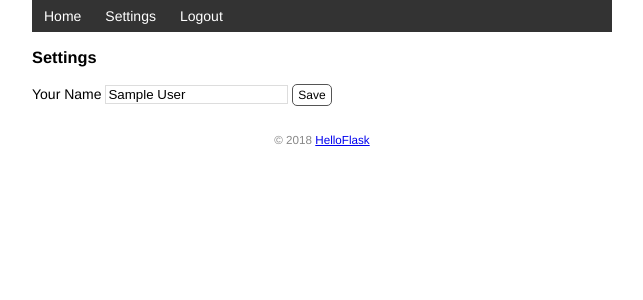
After one commit to sobremesala/my-watchlist, a Flask app: page /settings in a window 1280 px wide. The commit adds this page. Shown: the top 300 px of the page, without its empty margins (318-961 px from the left). Run offline with Flask 3, Linux system fonts and the light colour scheme; the visitor is signed in with stand-in values (Sample User, id 1).

Commit message:
User authentication with Flask-Login

```diff
--- a/app.py
+++ b/app.py
@@ -1,49 +1,43 @@
-from flask import Flask, render_template,request,flash
-from flask_sqlalchemy import SQLAlchemy
-import click
-import os
+from flask import Flask, render_template
+from flask import request, url_for, redirect, flash
+from werkzeug.security import generate_password_hash, check_password_hash
+from flask_login import LoginManager, UserMixin, login_user, login_required, logout_user, current_user
+# 从 flask 包导入 Flask 类，通过实例化这个类，创建一个程序对象 app:
+from markupsafe import escape
+from flask_sqlalchemy import SQLAlchemy  # 导入扩展类
 import sys
-from flask import url_for
-from markupsafe import escape
-app = Flask(__name__)
-
-# ...
 WIN = sys.platform.startswith('win')
 if WIN:  # 如果是 Windows 系统，使用三个斜线
     prefix = 'sqlite:///'
 else:  # 否则使用四个斜线
     prefix = 'sqlite:////'
 
+app = Flask(__name__)
+app.secret_key = '123'
+login_manager = LoginManager(app)  # 实例化扩展类
+login_manager.login_view = 'login'
+import os
+import click
+# 设置数据库URL
 app.config['SQLALCHEMY_DATABASE_URI'] = prefix + os.path.join(app.root_path, 'data.db')
 app.config['SQLALCHEMY_TRACK_MODIFICATIONS'] = False  # 关闭对模型修改的监控
 # 在扩展类实例化前加载配置
 db = SQLAlchemy(app)
 
-## 创建数据库模型
-class User(db.Model):  # 表名将会是 user（自动生成，小写处理）
-    id = db.Column(db.Integer, primary_key=True)  # 主键
-    name = db.Column(db.String(20))  # 名字
-class Movie(db.Model):  # 表名将会是 movie
-    id = db.Column(db.Integer, primary_key=True)  # 主键
-    title = db.Column(db.String(60))  # 电影标题
-    year = db.Column(db.String(4))  # 电影年份
-
-@app.cli.command()  # 注册为命令，可以传入 name 参数来自定义命令
-@click.option('--drop', is_flag=True, help='Create after drop.')  # 设置选项
-def initdb(drop):
-    """Initialize the database."""
-    if drop:  # 判断是否输入了选项
-        db.drop_all()
-    db.create_all()
-    click.echo('Initialized database.')  # 输出提示信息
 
 
+@app.errorhandler(404)  # 传入要处理的错误代码
+def page_not_found(e):  # 接受异常对象作为参数
+    user = User.query.first()
+    return render_template('404.html', user=user), 404  # 返回模板和状态码
+
+# 创建自定义命令 forge。执行 flask forge 命令就会把所有虚拟数据添加到数据库里：
 @app.cli.command()
 def forge():
     """Generate fake data."""
     db.create_all()
     # 全局的两个变量移动到这个函数内
-    name = 'Grey Lili'
+    name = 'Grey Li'
     movies = [
         {'title': 'My Neighbor Totoro', 'year': '1988'},
         {'title': 'Dead Poets Society', 'year': '1989'},
@@ -75,21 +69,21 @@ def inject_user():
 def page_not_found(e):
     return render_template('404.html'), 404
 
+# 在设置了数据库的前提下，负责显示主页的 index 可以从数据库里读取真实的数据：
 @app.route('/', methods=['GET', 'POST'])
 def index():
+    # 创建电影条目
     if request.method == 'POST':  # 判断是否是 POST 请求
         # 获取表单数据
+        if not current_user.is_authenticated:  # 如果当前用户未认证
+            return redirect(url_for('index'))  # 重定向到主页
         title = request.form.get('title')  # 传入表单对应输入字段的 name 值
         year = request.form.get('year')
         # 验证数据
         if not title or not year or len(year) > 4 or len(title) > 60:
             flash('Invalid input.')  # 显示错误提示
-            #app.config['SECRET_KEY'] = 'dev'  # 等同于 app.secret_key = 'dev'
             return redirect(url_for('index'))  # 重定向回主页
         # 保存表单数据到数据库
-        if not title or not year or len(year) != 4 or len(title) > 60:
-            flash('Invalid title or year!')
-            return redirect(url_for('index'))  # 重定向回主页
         movie = Movie(title=title, year=year)  # 创建记录
         db.session.add(movie)  # 添加到数据库会话
         db.session.commit()  # 提交数据库会话
@@ -99,7 +93,50 @@ def index():
     movies = Movie.query.all()
     return render_template('index.html', movies=movies)
 
+
+
+# 使用 MarkupSafe（Flask 的依赖之一）提供的 escape() 函数对 name 变量进行转义处理，比如把 < 转换成 &lt;。这样在返回响应时浏览器就不会把它们当做代码执行。
+@app.route('/user/<name>')
+def user_page(name):
+    return f'User: {escape(name)}'
+
+
+@app.route('/test')
+def test_url_for():
+    # 下面是一些调用示例（请访问 http://localhost:5000/test 后在命令行窗口查看输出的 URL）：
+    print(url_for('hello'))  # 生成 hello 视图函数对应的 URL，将会输出：/
+    # 注意下面两个调用是如何生成包含 URL 变量的 URL 的
+    print(url_for('user_page', name='greyli'))  # 输出：/user/greyli
+    print(url_for('user_page', name='peter'))  # 输出：/user/peter
+    print(url_for('test_url_for'))  # 输出：/test
+    # 下面这个调用传入了多余的关键字参数，它们会被作为查询字符串附加到 URL 后面。
+    print(url_for('test_url_for', num=2))  # 输出：/test?num=2
+    return 'Test page'
+
+
+
+# 编写一个自定义命令initdb来自动执行创建数据库表操作：
+@app.cli.command()  # 注册为命令，可以传入 name 参数来自定义命令
+@click.option('--drop', is_flag=True, help='Create after drop.')  # 设置选项
+def initdb(drop):
+    """Initialize the database."""
+    if drop:  # 判断是否输入了选项
+        db.drop_all()
+    db.create_all()
+    click.echo('Initialized database.')  # 输出提示信息
+
+
+
+
+
+class Movie(db.Model):  # 表名将会是 movie
+    id = db.Column(db.Integer, primary_key=True)  # 主键
+    title = db.Column(db.String(60))  # 电影标题
+    year = db.Column(db.String(4))  # 电影年份
+
+
 @app.route('/movie/edit/<int:movie_id>', methods=['GET', 'POST'])
+@login_required  # 登录保护
 def edit(movie_id):
     movie = Movie.query.get_or_404(movie_id)
 
@@ -120,9 +157,101 @@ def edit(movie_id):
     return render_template('edit.html', movie=movie)  # 传入被编辑的电影记录
 
 @app.route('/movie/delete/<int:movie_id>', methods=['POST'])  # 限定只接受 POST 请求
+@login_required  # 登录保护
 def delete(movie_id):
     movie = Movie.query.get_or_404(movie_id)  # 获取电影记录
     db.session.delete(movie)  # 删除对应的记录
     db.session.commit()  # 提交数据库会话
     flash('Item deleted.')
     return redirect(url_for('index'))  # 重定向回主页
+
+class User(db.Model, UserMixin):
+    id = db.Column(db.Integer, primary_key=True)
+    name = db.Column(db.String(20))
+    username = db.Column(db.String(20))  # 用户名
+    password_hash = db.Column(db.String(128))  # 密码散列值
+    def set_password(self, password):  # 用来设置密码的方法，接受密码作为参数
+        self.password_hash = generate_password_hash(password)  # 将生成的密码保持到对应字段
+    def validate_password(self, password):  # 用于验证密码的方法，接受密码作为参数
+        return check_password_hash(self.password_hash, password)  # 返回布尔值
+
+
+@app.cli.command()
+@click.option('--username', prompt=True, help='The username used to login.')
+@click.option('--password', prompt=True, hide_input=True, confirmation_prompt=True, help='The password used to login.')
+def admin(username, password):
+    """Create user."""
+    db.create_all()
+
+    user = User.query.first()
+    if user is not None:
+        click.echo('Updating user...')
+        user.username = username
+        user.set_password(password)  # 设置密码
+    else:
+        click.echo('Creating user...')
+        user = User(username=username, name='Admin')
+        user.set_password(password)  # 设置密码
+        db.session.add(user)
+
+    db.session.commit()  # 提交数据库会话
+    click.echo('Done.')
+
+
+@login_manager.user_loader
+def load_user(user_id):  # 创建用户加载回调函数，接受用户 ID 作为参数
+    user = User.query.get(int(user_id))  # 用 ID 作为 User 模型的主键查询对应的用户
+    return user  # 返回用户对象
+
+@app.route('/login', methods=['GET', 'POST'])
+def login():
+    if request.method == 'POST':
+        username = request.form['username']
+        password = request.form['password']
+
+        if not username or not password:
+            flash('Invalid input.')
+            return redirect(url_for('login'))
+
+        user = User.query.first()
+        # 验证用户名和密码是否一致
+        if username == user.username and user.validate_password(password):
+            login_user(user)  # 登入用户
+            flash('Login success.')
+            return redirect(url_for('index'))  # 重定向到主页
+
+        flash('Invalid username or password.')  # 如果验证失败，显示错误消息
+        return redirect(url_for('login'))  # 重定向回登录页面
+
+    return render_template('login.html')
+
+
+@app.route('/logout')
+@login_required  # 用于视图保护，后面会详细介绍
+def logout():
+    logout_user()  # 登出用户
+    flash('Goodbye.')
+    return redirect(url_for('index'))  # 重定向回首页
+
+
+# 为程序添加一个设置页面，支持修改用户的名字：
+@app.route('/settings', methods=['GET', 'POST'])
+@login_required
+def settings():
+    if request.method == 'POST':
+        name = request.form['name']
+
+        if not name or len(name) > 20:
+            flash('Invalid input.')
+            return redirect(url_for('settings'))
+
+        current_user.name = name
+        # current_user 会返回当前登录用户的数据库记录对象
+        # 等同于下面的用法
+        # user = User.query.first()
+        # user.name = name
+        db.session.commit()
+        flash('Settings updated.')
+        return redirect(url_for('index'))
+
+    return render_template('settings.html')
--- a/templates/404.html
+++ b/templates/404.html
@@ -12,7 +12,6 @@
         {{ user.name }}'s Watchlist
     </h2>
     {% extends 'base.html' %}
-
     {% block content %}
     <ul class="movie-list">
         <li>
--- a/templates/base.html
+++ b/templates/base.html
@@ -1,5 +1,8 @@
 <!DOCTYPE html>
 <html lang="en">
+{% for message in get_flashed_messages() %}
+    <div class="alert">{{ message }}</div>
+{% endfor %}
 <head>
     {% block head %}
     <meta charset="utf-8">
@@ -10,19 +13,15 @@
     {% endblock %}
 </head>
 <body>
-
-    <!-- 插入到页面标题上方 -->
-        {% for message in get_flashed_messages() %}
-        <div class="alert">{{ message }}</div>
-    {% endfor %}
-
-    <h2>
-        <img alt="Avatar" class="avatar" src="{{ url_for('static', filename='images/foo.png') }}">
-        {{ user.name }}'s Watchlist
-    </h2>
     <nav>
         <ul>
             <li><a href="{{ url_for('index') }}">Home</a></li>
+            {% if current_user.is_authenticated %}
+                <li><a href="{{ url_for('settings') }}">Settings</a></li>
+                <li><a href="{{ url_for('logout') }}">Logout</a></li>
+            {% else %}
+                <li><a href="{{ url_for('login') }}">Login</a></li>
+            {% endif %}
         </ul>
     </nav>
     {% block content %}{% endblock %}
--- /dev/null
+++ b/templates/settings.html
@@ -0,0 +1,9 @@
+{% extends 'base.html' %}
+
+{% block content %}
+<h3>Settings</h3>
+<form method="post">
+    Your Name <input type="text" name="name" autocomplete="off" required value="{{ current_user.name }}">
+    <input class="btn" type="submit" name="submit" value="Save">
+</form>
+{% endblock %}
```
Also changed, not shown: static/style.css (+7 -0 lines), templates/edit.html (+0 -9 lines), templates/index.html (+18 -14 lines), templates/login.html (added, +13 -0 lines), static/images/fo.jpg (added).
